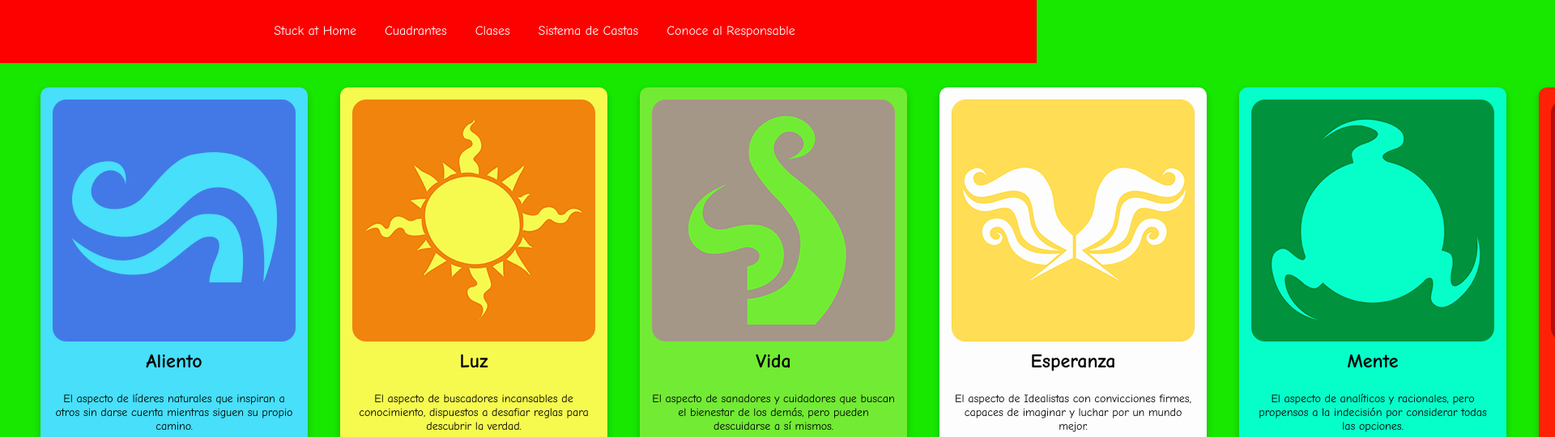
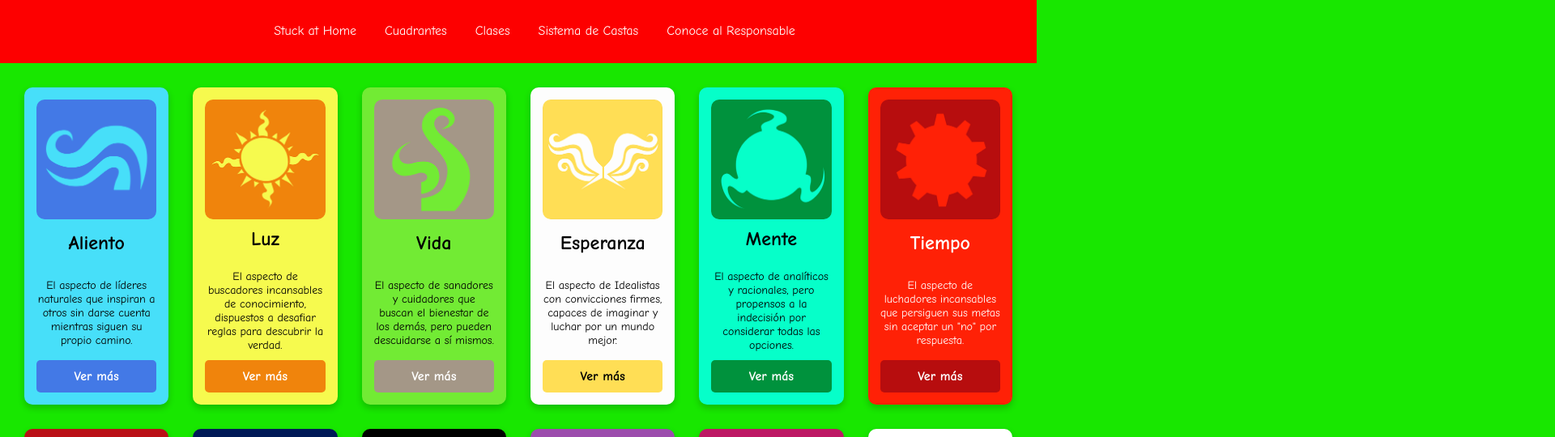
Before and after one commit to DiamondHeartDavid/Actividad2WebDev, a plain HTML site: page index.html in a window 1280 px wide. Shown: the part 76-616 px from the top of the page at 81% size, 1920 px wide, since content can reach past the window. Drawn offline with Linux system fonts and the light colour scheme.

Commit message:
Arreglo del sitio debido a un error en el atributo width de .card img

```diff
--- a/css/styles.css
+++ b/css/styles.css
@@ -37,10 +37,10 @@ nav ul li a {
 /* Card Container */
 .card-container {
     display: grid; /* Usar grid layout */
-    grid-template-columns: repeat(6, minmax(150px, 1fr)); /* 6 columnas flexibles */
-    gap: 20px; /* Espacio entre tarjetas */
+    grid-template-columns: repeat(6, 1fr); /* 6 columnas flexibles */
+    gap: 10px; /* Espacio entre tarjetas */
     padding: 20px; /* Espaciado interno */
-    max-width: 1200px; /* Ancho máximo del contenedor */
+    max-width: 100%; /* Ancho máximo del contenedor */
     margin: auto; /* Centrar contenedor */
 }
 
@@ -50,13 +50,12 @@ nav ul li a {
     flex-direction: column; /* Disponer elementos en columna */
     justify-content: space-between; /* Espaciar elementos uniformemente */
     border-radius: 10px; /* Bordes redondeados */
-    flex: 6 2 calc(16.666% - 20px); /* 3 tarjetas por fila con 20px de espacio */
+    flex: 6 2 calc(16.666% - 10px); /* 6 tarjetas por fila con 20px de espacio */
     margin: 10px; /* Espaciado externo */
     padding: 15px; /* Espaciado interno */
     box-shadow: 0 4px 8px rgba(0, 0, 0, 0.2); /* Sombra de la tarjeta */
     text-align: center; /* Centrar texto */
     transition: transform 0.3s ease; /* Transición suave al hacer hover */
-    height: auto; /* Altura automática */
 }
 
 .card:hover {
@@ -64,8 +63,7 @@ nav ul li a {
 }
 
 .card img {
-    width: auto; /* Ancho automático */
-    height: auto; /* Altura automática */
+    width: 100%; /* Ancho automático */
     border-radius: 10px; /* Bordes redondeados */
 }
 
@@ -175,17 +173,16 @@ footer {
 @media (min-width: 1024px) {
     .card-container {
         grid-template-columns: repeat(6, 1fr); /* 6 columnas */
-        grid-template-rows: repeat(2, auto); /* 2 filas */
     }
 }
 
-@media (max-width: 1023px) and (min-width: 769px) {
+@media (max-width: 1023px) and (min-width: 768px) {
     .card-container {
-        grid-template-columns: repeat(3, 1fr); /* 3 columnas */
+        grid-template-columns: repeat(6, 1fr); /* 6 columnas */
     }
 }
 
-@media (max-width: 768px) {
+@media (max-width: 767px) {
     .card-container {
         grid-template-columns: repeat(1, 1fr); /* 1 columna en móviles */
     }
--- a/index.html
+++ b/index.html
@@ -1,5 +1,5 @@
 <!DOCTYPE html>
-<html lang="en">
+<html lang="es">
 <head>
     <meta charset="UTF-8">
     <meta name="viewport" content="width=device-width, initial-scale=1.0">
```
